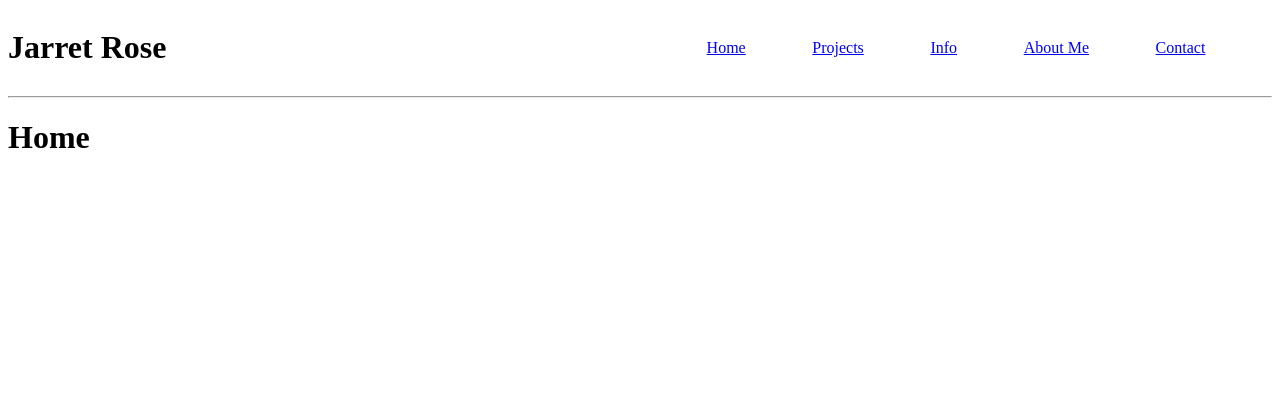
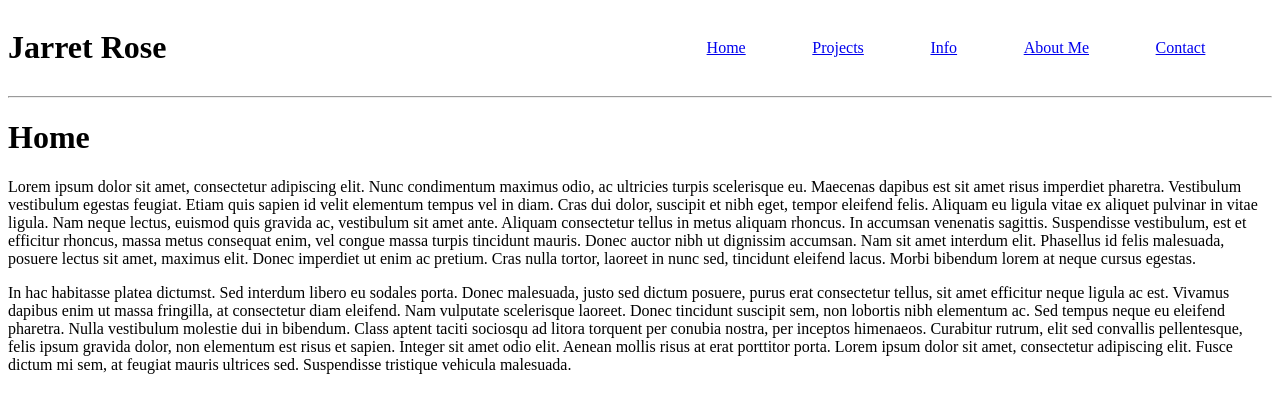
Before and after one commit to jarretrose/jarretrose.github.io, a React (Vite) app: page / in a window 1280 px wide. Shown: the top 412 px of the page. Built offline with nearby package versions, Linux system fonts and the light colour scheme.

Commit message:
Adding some dummy text.

```diff
--- /dev/null
+++ b/src/utils.ts
@@ -0,0 +1,4 @@
+export const loremIpsumOne =
+  'Lorem ipsum dolor sit amet, consectetur adipiscing elit. Nunc condimentum maximus odio, ac ultricies turpis scelerisque eu. Maecenas dapibus est sit amet risus imperdiet pharetra. Vestibulum vestibulum egestas feugiat. Etiam quis sapien id velit elementum tempus vel in diam. Cras dui dolor, suscipit et nibh eget, tempor eleifend felis. Aliquam eu ligula vitae ex aliquet pulvinar in vitae ligula. Nam neque lectus, euismod quis gravida ac, vestibulum sit amet ante. Aliquam consectetur tellus in metus aliquam rhoncus. In accumsan venenatis sagittis. Suspendisse vestibulum, est et efficitur rhoncus, massa metus consequat enim, vel congue massa turpis tincidunt mauris. Donec auctor nibh ut dignissim accumsan. Nam sit amet interdum elit. Phasellus id felis malesuada, posuere lectus sit amet, maximus elit. Donec imperdiet ut enim ac pretium. Cras nulla tortor, laoreet in nunc sed, tincidunt eleifend lacus. Morbi bibendum lorem at neque cursus egestas.';
+export const loremIpsumTwo =
+  'In hac habitasse platea dictumst. Sed interdum libero eu sodales porta. Donec malesuada, justo sed dictum posuere, purus erat consectetur tellus, sit amet efficitur neque ligula ac est. Vivamus dapibus enim ut massa fringilla, at consectetur diam eleifend. Nam vulputate scelerisque laoreet. Donec tincidunt suscipit sem, non lobortis nibh elementum ac. Sed tempus neque eu eleifend pharetra. Nulla vestibulum molestie dui in bibendum. Class aptent taciti sociosqu ad litora torquent per conubia nostra, per inceptos himenaeos. Curabitur rutrum, elit sed convallis pellentesque, felis ipsum gravida dolor, non elementum est risus et sapien. Integer sit amet odio elit. Aenean mollis risus at erat porttitor porta. Lorem ipsum dolor sit amet, consectetur adipiscing elit. Fusce dictum mi sem, at feugiat mauris ultrices sed. Suspendisse tristique vehicula malesuada.';
--- a/src/views/Home.tsx
+++ b/src/views/Home.tsx
@@ -1,9 +1,12 @@
 import { FC } from 'react';
+import { loremIpsumOne, loremIpsumTwo } from '../utils';
 
 export const Home: FC = () => {
   return (
     <div>
       <h1>Home</h1>
+      <p>{loremIpsumOne}</p>
+      <p>{loremIpsumTwo}</p>
     </div>
   );
 };
```
